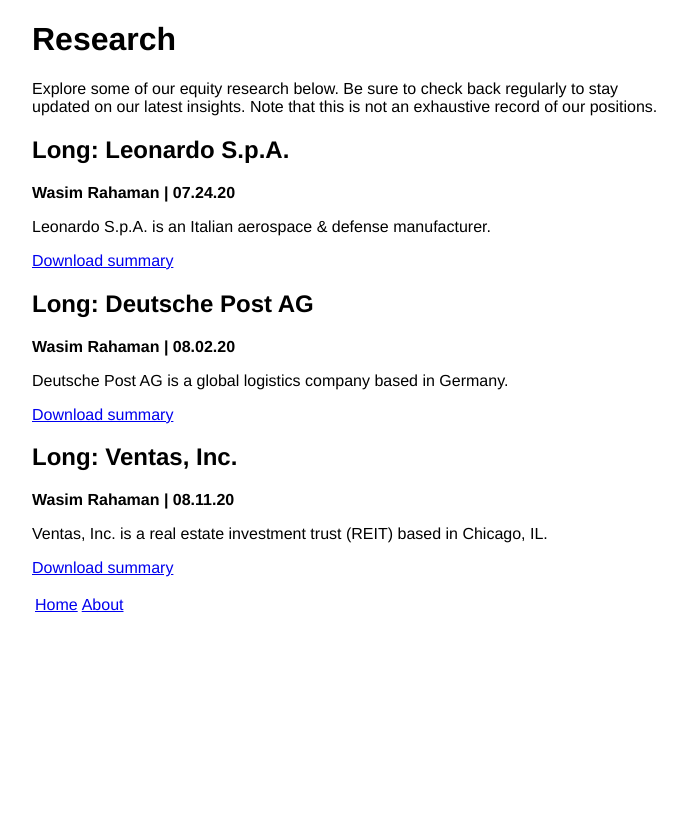
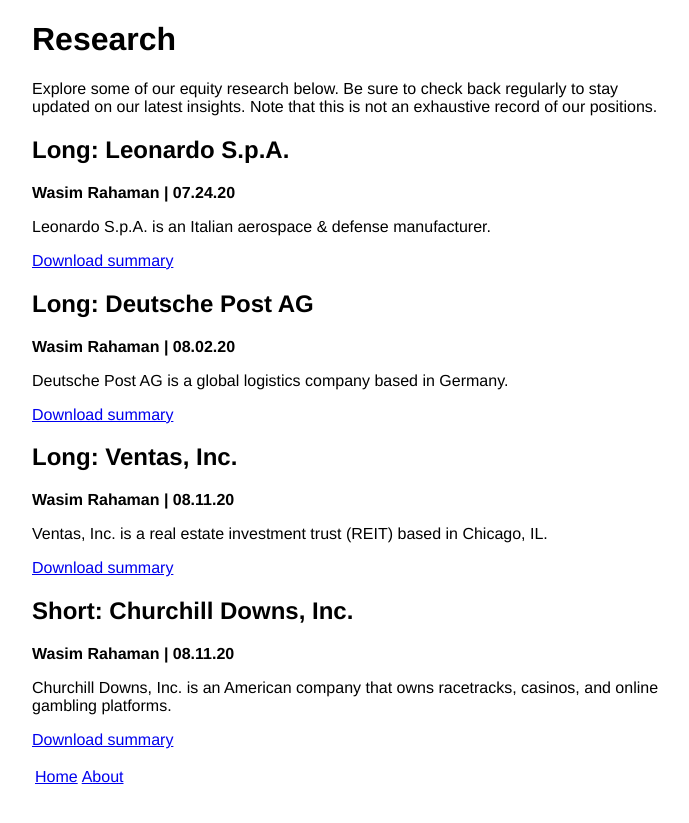
Before and after one commit to lrr-capital/lrr-capital, a Jekyll site: the page built from research.md, in a window 1280 px wide. Shown: the top 823 px of the page, without its empty margins (288-977 px from the left). Built offline with Jekyll 4.4.1, drawn with Linux system fonts in a browser that asks for light colours.

Commit message:
Update research.md

```diff
--- a/research.md
+++ b/research.md
@@ -30,5 +30,12 @@
 
 [Download summary](/files/LRR_WIR_LONG_Ventas_Inc.pdf)
 
+## Short: Churchill Downs, Inc.
+
+<b> Wasim Rahaman | 08.11.20 </b>
+
+Churchill Downs, Inc. is an American company that owns racetracks, casinos, and online gambling platforms.
+
+[Download summary](/files/LRR_WIR_Short_ChurchillDowns_Inc.pdf)
 
 <a href="/index">Home</a> | <a href="/about">About</a>
```
